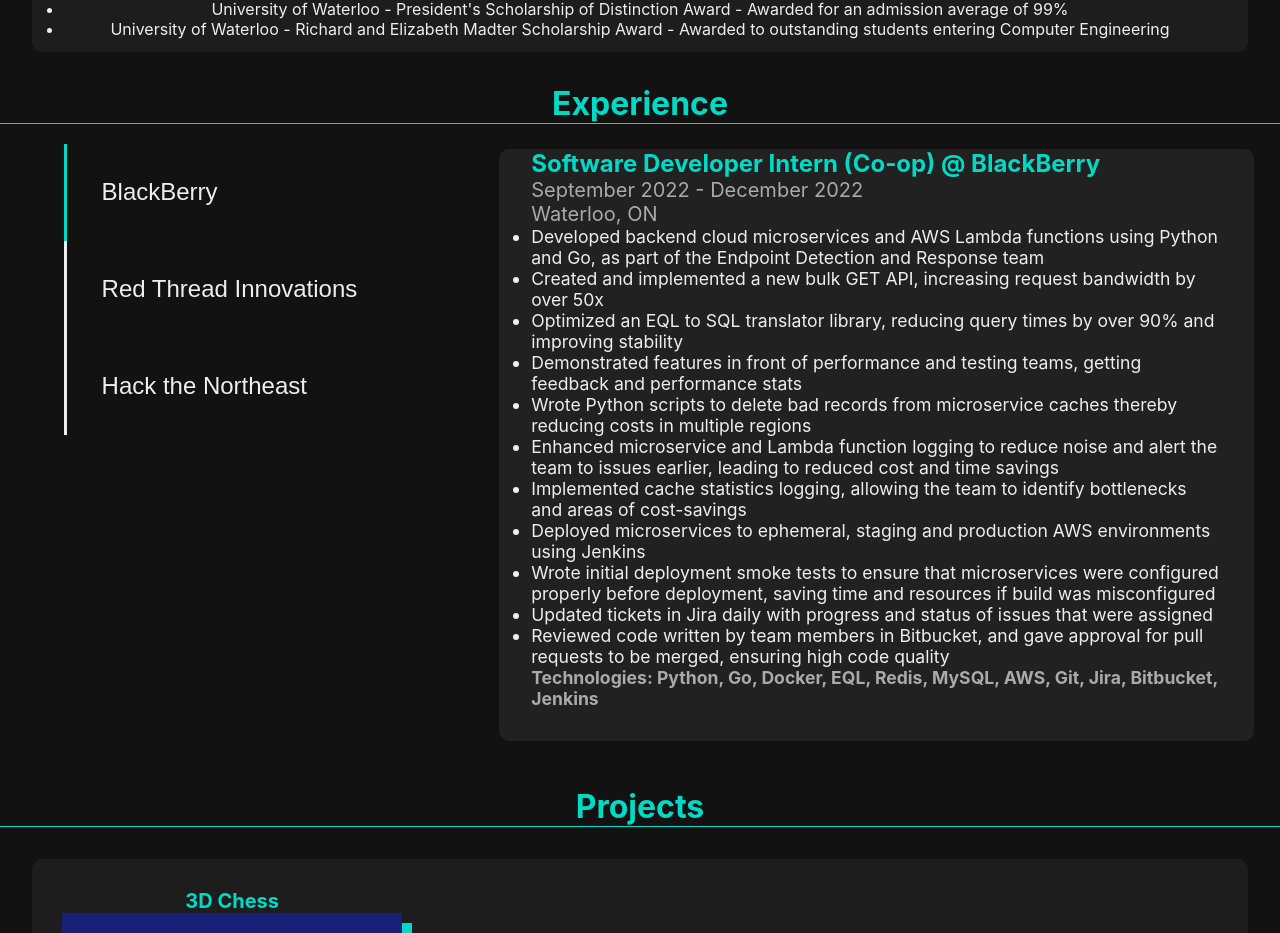
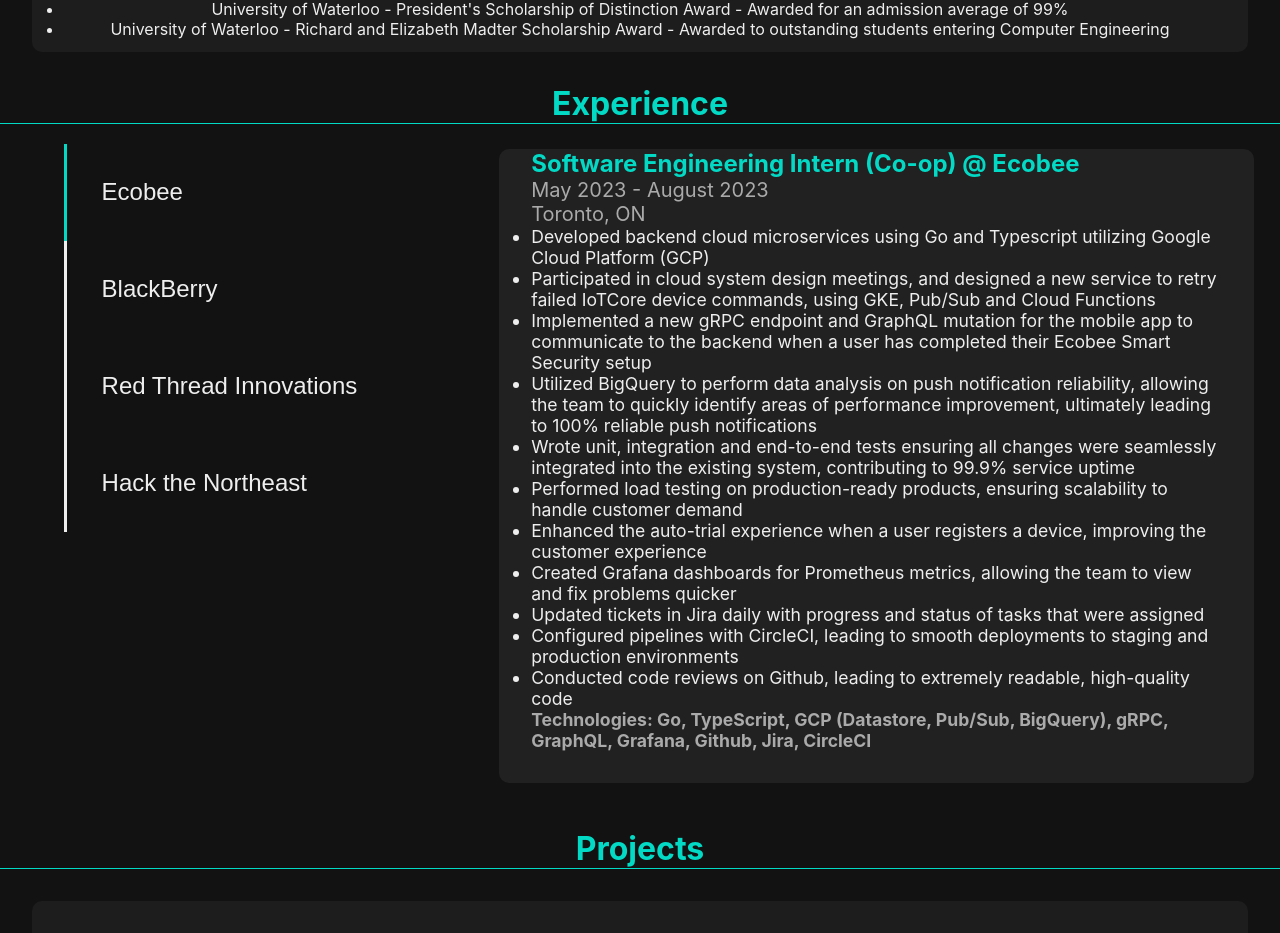
Before and after one commit to ReezanVisram/ReezanVisram.com, a React (Create React App) app: page / in a window 1280 px wide. Shown: the part 1052-1985 px from the top of the page. Built offline with nearby package versions, Linux system fonts and the light colour scheme.

Commit message:
add ecobee experience and fix side menu

```diff
--- a/src/components/Experience/Experience.jsx
+++ b/src/components/Experience/Experience.jsx
@@ -8,6 +8,37 @@
     const jobs = [
         {
             id: 0,
+            company: 'Ecobee',
+            title: 'Software Engineering Intern (Co-op)',
+            time: 'May 2023 - August 2023',
+            location: 'Toronto, ON',
+            points: [
+                'Developed backend cloud microservices using Go and Typescript utilizing Google Cloud Platform (GCP)',
+                'Participated in cloud system design meetings, and designed a new service to retry failed IoTCore device commands, using GKE, Pub/Sub and Cloud Functions',
+                'Implemented a new gRPC endpoint and GraphQL mutation for the mobile app to communicate to the backend when a user has completed their Ecobee Smart Security setup',
+                'Utilized BigQuery to perform data analysis on push notification reliability, allowing the team to quickly identify areas of performance improvement, ultimately leading to 100% reliable push notifications',
+                'Wrote unit, integration and end-to-end tests ensuring all changes were seamlessly integrated into the existing system, contributing to 99.9% service uptime',
+                'Performed load testing on production-ready products, ensuring scalability to handle customer demand',
+                'Enhanced the auto-trial experience when a user registers a device, improving the customer experience',
+                'Created Grafana dashboards for Prometheus metrics, allowing the team to view and fix problems quicker',
+                'Updated tickets in Jira daily with progress and status of tasks that were assigned',
+                'Configured pipelines with CircleCI, leading to smooth deployments to staging and production environments',
+                'Conducted code reviews on Github, leading to extremely readable, high-quality code',
+            ],
+            technologies: [
+                'Go',
+                'TypeScript',
+                'GCP (Datastore, Pub/Sub, BigQuery)',
+                'gRPC',
+                'GraphQL',
+                'Grafana',
+                'Github',
+                'Jira',
+                'CircleCI'
+            ],
+        },
+        {
+            id: 1,
             company: 'BlackBerry',
             title: 'Software Developer Intern (Co-op)',
             time: 'September 2022 - December 2022',
@@ -40,7 +71,7 @@
             ],
         },
         {
-            id: 1,
+            id: 2,
             company: 'Red Thread Innovations',
             title: 'Software Engineering Intern (Co-op)',
             time: 'January 2022 - April 2022',
@@ -61,13 +92,13 @@
             ],
         },
         {
-            id: 2,
+            id: 3,
             company: 'Hack the Northeast',
             title: 'Frontend Developer (Remote & Part-time)',
             time: 'August 2020 - June 2021',
             location: 'Toronto, ON',
             points: [
-                'Developed the frontend UI of the entire Hack the Northeast website (www.hackthenortheast.com) using React and Material UI',
+                'Developed the frontend UI of the entire Hack the Northeast website using React and Material UI',
                 'Built out animations (sliding, fading, spinning, enlarging) using GSAP.js',
                 'Created functional and informative components for over 1000 prospective participants to learn about and sign up for events',
                 'Worked with graphic designers and provided recommendations to design teams to streamline and enhance the website',
--- a/src/components/Header/Header.jsx
+++ b/src/components/Header/Header.jsx
@@ -1,24 +1,43 @@
-import React from 'react';
+import React, { useState, useEffect } from 'react';
 import AnchorLink from 'react-anchor-link-smooth-scroll';
 import MenuIcon from '@material-ui/icons/Menu';
 import CloseIcon from '@material-ui/icons/Close';
 import SideMenu from './SideMenu/SideMenu';
 import './Header.css';
+import { useWindowSize } from '../../lib/hooks';
 
 
 import Resume from '../Resume.pdf';
 
 export default function Header() {
-    const [activeClasses, setActiveClasses] = React.useState('inactive')
+    const [isSideMenuExpanded, setIsSideMenuExpanded] = useState(false);
+    // eslint-disable-next-line
+    const [width, height] = useWindowSize();
 
+    const handleSideMenuExpanded = () => {
+        setIsSideMenuExpanded(!isSideMenuExpanded);
+    }
 
-    const changeActiveState = () => {
-        if (activeClasses === 'active') {
-            setActiveClasses('inactive');
+    useEffect(() => {
+        if (width >= 1024) {
+            setIsSideMenuExpanded(false);
+        }
+    }, [width])
+
+    useEffect(() => {
+        if (isSideMenuExpanded) {
+            document.body.style.overflow = 'hidden';
         } else {
-            setActiveClasses('active');
+            document.body.style.overflow = 'unset';
         }
+    }, [isSideMenuExpanded])
+    let navbarIcon;
+    if (!isSideMenuExpanded) {
+        navbarIcon = <MenuIcon fontSize={'large'} />
+    } else {
+        navbarIcon = <CloseIcon fontSize={'large'} />
     }
+
 
     return (
         <div className={'header-container'}>
@@ -43,19 +62,12 @@
                     <a className={'anchor-link resume'} href={Resume} target='_blank' rel='noreferrer'>Resume</a>
                 </li>
             </ul>
-            <div className={'menu-icon'} onClick={() => changeActiveState()}>
-                {activeClasses === 'inactive' &&
-                    <MenuIcon fontSize={'large'} />
-                }
-
-                {activeClasses === 'active' &&
-                    <CloseIcon fontSize={'large'} />
-                }
-
+            <div className={'menu-icon'} onClick={handleSideMenuExpanded}>
+                {navbarIcon}
             </div>
 
+            <SideMenu show={isSideMenuExpanded} onClick={handleSideMenuExpanded} />
 
-            <SideMenu classes={activeClasses} />
 
         </div>
     )
--- a/src/components/Header/SideMenu/SideMenu.css
+++ b/src/components/Header/SideMenu/SideMenu.css
@@ -6,10 +6,12 @@
     z-index: 5;
     right: 0;
     width: 70%;
-    transform: translateX(200%);
-    transition: transform 0.3s ease-out;
+    transition: all 1s ease-out;
 }
 
+.inactive {
+    transform: translateX(200%);
+}
 
 .active {
    transform: translateX(0%);
--- a/src/components/Header/SideMenu/SideMenu.jsx
+++ b/src/components/Header/SideMenu/SideMenu.jsx
@@ -1,37 +1,42 @@
-import React from 'react';
 import AnchorLink from 'react-anchor-link-smooth-scroll';
 
 import './SideMenu.css';
 
 import Resume from '../../Resume.pdf';
+import { useEffect, useState } from 'react';
 
-export default function SideMenu({ classes }) {
+export default function SideMenu({ show, onClick }) {
+    const [render, setRender] = useState(false);
 
-    let menuClasses = 'side-menu-container';
+    useEffect(() => {
+        if (show) {
+            setTimeout(() => {
+                setRender(true)
+            }, 100)
+        } else {
+            setRender(false)
+        }
 
-    if (classes === 'active') {
-        menuClasses = 'side-menu-container active'
-    } else if (classes === 'inactive') {
-        menuClasses = 'side-menu-container inactive'
-    }
+    }, [show])
+
 
     return (
-        <div className={menuClasses}>
+        <div className={render ? 'side-menu-container active' : 'side-menu-container inactive'}>
              <ul className={'side-menu-link-container'}>
                 <li>
-                    <AnchorLink className={'anchor-link'} href='#education'><p>Education</p></AnchorLink>
+                    <AnchorLink className={'anchor-link'} href='#education' onClick={onClick}><p>Education</p></AnchorLink>
                 </li>
                 <li>
-                    <AnchorLink className={'anchor-link'} href='#experience'><p>Experience</p></AnchorLink>
+                    <AnchorLink className={'anchor-link'} href='#experience' onClick={onClick}><p>Experience</p></AnchorLink>
                 </li>
                 <li>
-                    <AnchorLink className={'anchor-link'} href='#projects'><p>Projects</p></AnchorLink>
+                    <AnchorLink className={'anchor-link'} href='#projects' onClick={onClick}><p>Projects</p></AnchorLink>
                 </li>
                 <li>
-                    <a className={'anchor-link'} href='https://github.com/reezanvisram' target="_blank" rel="noreferrer"><p>Github</p></a>
+                    <a className={'anchor-link'} href='https://github.com/reezanvisram' target="_blank" rel="noreferrer" onClick={onClick}><p>Github</p></a>
                 </li>
                 <li>
-                    <a className={'anchor-link resume'} href={Resume} target='_blank' rel='noreferrer'>Resume</a>
+                    <a className={'anchor-link resume'} href={Resume} target='_blank' rel='noreferrer' onClick={onClick}>Resume</a>
                 </li>
             </ul>
         </div>
--- /dev/null
+++ b/src/lib/hooks.jsx
@@ -0,0 +1,17 @@
+import { useState, useLayoutEffect } from 'react';
+
+const useWindowSize = () => {
+    const [size, setSize] = useState([0, 0]);
+
+    useLayoutEffect(() => {
+        function updateSize() {
+            setSize([window.innerWidth, window.innerHeight]);
+        }
+        window.addEventListener('resize', updateSize);
+        updateSize();
+        return () => window.removeEventListener('resize', updateSize);
+    }, []);
+    return size;
+};
+
+export { useWindowSize }
```
Also changed, not shown: 1 other file (tests, documents, lock files or other folders).
